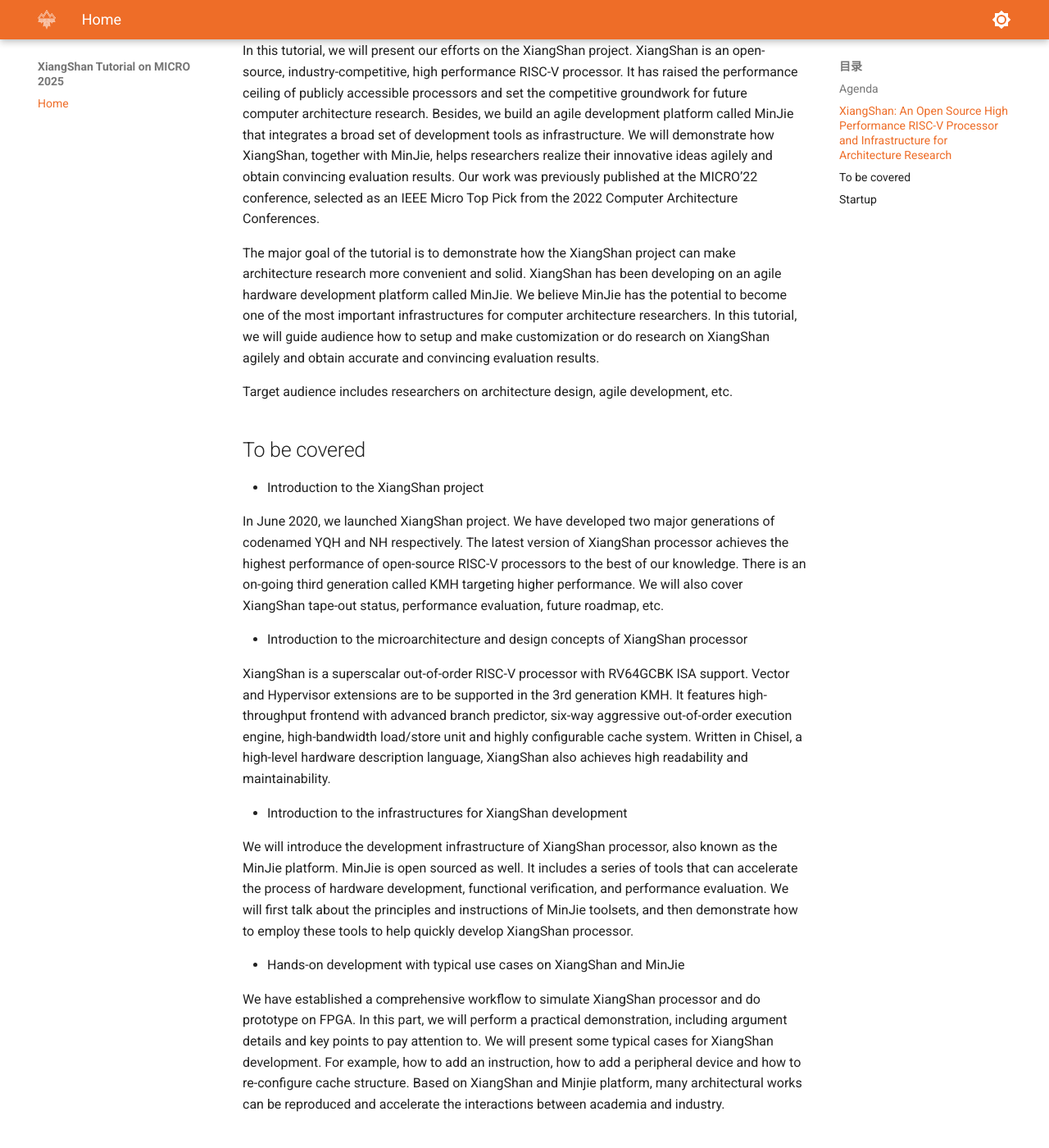
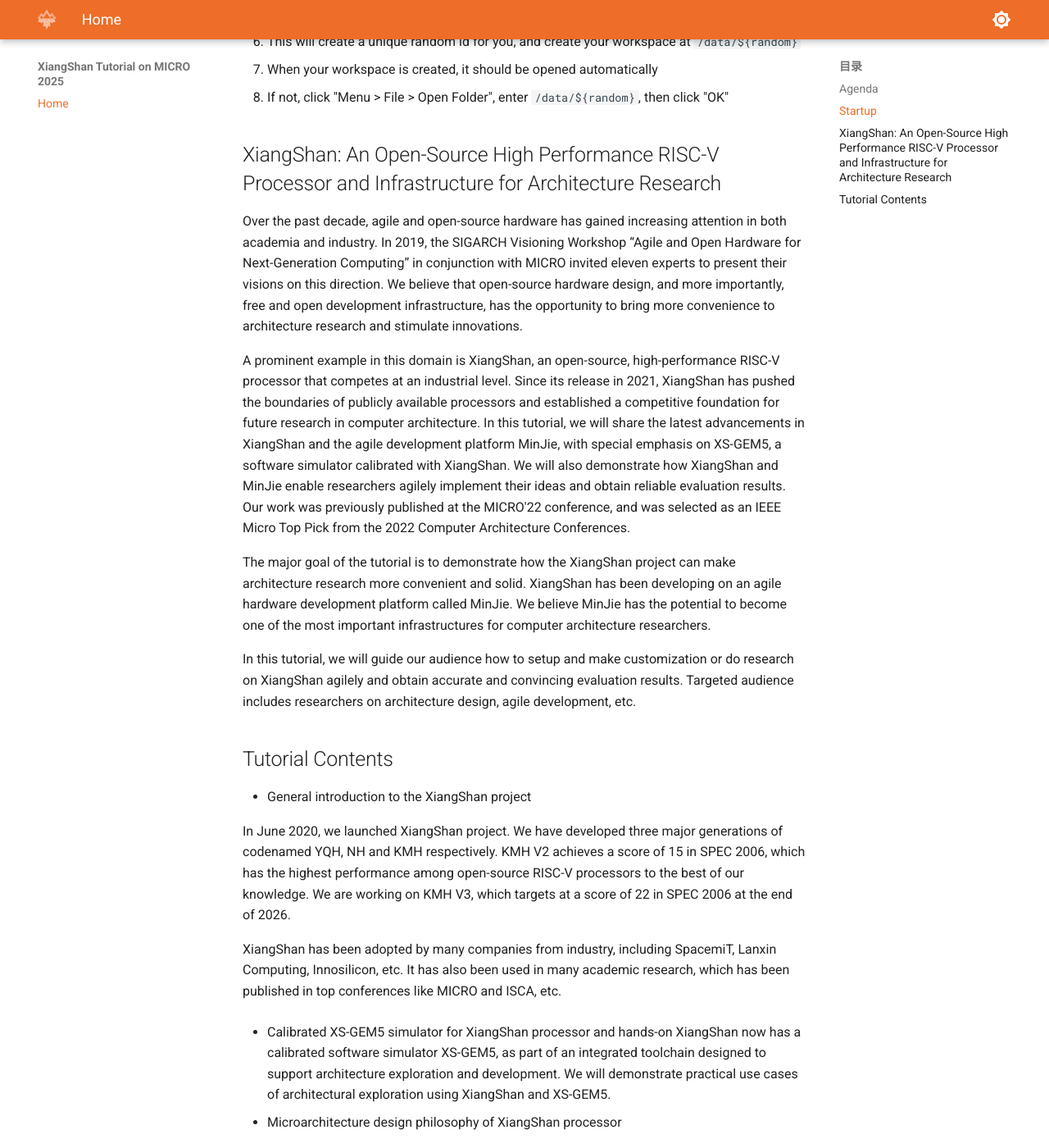
Before and after one commit to OpenXiangShan/tutorial, an MkDocs documentation site: the page built from docs/index.md, in a window 1280 px wide and 1400 px high, scrolled down 899 px. Shown: the whole window at 82% size. Built offline with MkDocs 1.6.1 and Material for MkDocs 9.7.7, drawn with Linux system fonts in a browser that asks for light colours; some of the changed text lies outside the part shown.

Commit message:
update tutorial home page

```diff
--- a/docs/index.md
+++ b/docs/index.md
@@ -1,60 +1,60 @@
 # Tutorials at MICRO'25
 
-We are going to host half-day tutorials on XiangShan and MinJie during MICRO'25 in Seoul, South Korea on October 19, 2025.
+We are excited to host a tutorial on XiangShan at MICRO 2025! We look forward to seeing you at Astor (Lotte Hotel, 36F) on Sunday, October 19, 2025, from 8:00 AM to 12:00 PM.
+
 
 ## Agenda
 
-**Time: Morning, Sunday, October 19**
-
-| Time          | Topic                                            | Slides     |
-| ------------- | ------------------------------------------------ | ---------- |
-| 8:00 - 8:30   | General introduction                             | To be done |
-| 8:30 - 10:00  | Introduction of XS-Gem5 and hands-on             | To be done |
-| 10:00 - 10:30 | Coffee Break                                     |            |
-| 10:30 - 11:00 | Microarchitecture design philosophy of XiangShan | To be done |
-| 11:00 - 12:00 | Development workflows and hands-on               | To be done |
-
-
-
-## XiangShan: An Open Source High Performance RISC-V Processor and Infrastructure for Architecture Research
-
-Over the past decade, agile and open-source hardware has gained increasing attentions in both academia and industry. In 2019, the SIGARCH Visioning Workshop “Agile and Open Hardware for Next-Generation Computing” in conjunction with MICRO invited eleven experts to present their visions on this direction. We believe that open-source hardware design, and more importantly, free and open development infrastructure, has the opportunity to bring more convenience to architecture research and stimulate innovations.
-
-In this tutorial, we will present our efforts on the XiangShan project. XiangShan is an open-source, industry-competitive, high performance RISC-V processor. It has raised the performance ceiling of publicly accessible processors and set the competitive groundwork for future computer architecture research. Besides, we build an agile development platform called MinJie that integrates a broad set of development tools as infrastructure. We will demonstrate how XiangShan, together with MinJie, helps researchers realize their innovative ideas agilely and obtain convincing evaluation results. Our work was previously published at the MICRO’22 conference, selected as an IEEE Micro Top Pick from the 2022 Computer Architecture Conferences.
-
-The major goal of the tutorial is to demonstrate how the XiangShan project can make architecture research more convenient and solid. XiangShan has been developing on an agile hardware development platform called MinJie. We believe MinJie has the potential to become one of the most important infrastructures for computer architecture researchers. In this tutorial, we will guide audience how to setup and make customization or do research on XiangShan agilely and obtain accurate and convincing evaluation results.
-
-Target audience includes researchers on architecture design, agile development, etc.
-
-
-
-## To be covered
-
-- Introduction to the XiangShan project
-
-In June 2020, we launched XiangShan project. We have developed two major generations of codenamed YQH and NH respectively. The latest version of XiangShan processor achieves the highest performance of open-source RISC-V processors to the best of our knowledge. There is an on-going third generation called KMH targeting higher performance. We will also cover XiangShan tape-out status, performance evaluation, future roadmap, etc.
-
-- Introduction to the microarchitecture and design concepts of XiangShan processor
-
-XiangShan is a superscalar out-of-order RISC-V processor with RV64GCBK ISA support. Vector and Hypervisor extensions are to be supported in the 3rd generation KMH. It features high-throughput frontend with advanced branch predictor, six-way aggressive out-of-order execution engine, high-bandwidth load/store unit and highly configurable cache system. Written in Chisel, a high-level hardware description language, XiangShan also achieves high readability and maintainability.
-
-- Introduction to the infrastructures for XiangShan development
-
-We will introduce the development infrastructure of XiangShan processor, also known as the MinJie platform. MinJie is open sourced as well. It includes a series of tools that can accelerate the process of hardware development, functional verification, and performance evaluation. We will first talk about the principles and instructions of MinJie toolsets, and then demonstrate how to employ these tools to help quickly develop XiangShan processor.
-
-- Hands-on development with typical use cases on XiangShan and MinJie
-
-We have established a comprehensive workflow to simulate XiangShan processor and do prototype on FPGA. In this part, we will perform a practical demonstration, including argument details and key points to pay attention to. We will present some typical cases for XiangShan development. For example, how to add an instruction, how to add a peripheral device and how to re-configure cache structure. Based on XiangShan and Minjie platform, many architectural works can be reproduced and accelerate the interactions between academia and industry.
+| Time          | Topic                                            | Slides          |
+| ------------- | ------------------------------------------------ | --------------- |
+| 8:00 - 8:30   | General introduction                             | To be disclosed |
+| 8:30 - 10:00  | Introduction of XS-Gem5 and hands-on             | To be disclosed |
+| 10:00 - 10:30 | Coffee Break                                     |                 |
+| 10:30 - 11:00 | Microarchitecture design philosophy of XiangShan | To be disclosed |
+| 11:00 - 12:00 | Development workflows and hands-on               | To be disclosed |
 
 ## Startup
 
-This time, we're hosting a code-server on demo server for guests, here are steps to take part:
+In this tutorial, we're hosting a code-server for our participants. Here are steps to take part in the hands-on sessions:
 
 1. Open <https://t.xiangshan.cc> in your browser
 2. Enter password: TO BE DISCLOSED ON SITE
 3. By default you should see a terminal
-   1. If not, click Menu (triple dashes) on the top-left corner, then "Terminal > New Terminal"
+   - If not, click Menu (triple dashes) on the top-left corner, then "Terminal > New Terminal"
 4. Run `./start.sh` in the terminal
-   1. This will create a unique random id for you, and create your workspace at `/data/${random}`
+   - This will create a unique random id for you, and create your workspace at `/data/${random}`
 5. When your workspace is created, it should be opened automatically
-   1. If not, click "Menu > File > Open Folder", enter `/data/${random}`, then click "OK"
+   - If not, click "Menu > File > Open Folder", enter `/data/${random}`, then click "OK"
+
+## XiangShan: An Open-Source High Performance RISC-V Processor and Infrastructure for Architecture Research
+
+Over the past decade, agile and open-source hardware has gained increasing attention in both academia and industry. In 2019, the SIGARCH Visioning Workshop “Agile and Open Hardware for Next-Generation Computing” in conjunction with MICRO invited eleven experts to present their visions on this direction. We believe that open-source hardware design, and more importantly, free and open development infrastructure, has the opportunity to bring more convenience to architecture research and stimulate innovations.
+
+A prominent example in this domain is XiangShan, an open-source, high-performance RISC-V processor that competes at an industrial level. Since its release in 2021, XiangShan has pushed the boundaries of publicly available processors and established a competitive foundation for future research in computer architecture. In this tutorial, we will share the latest advancements in XiangShan and the agile development platform MinJie, with special emphasis on XS-GEM5, a software simulator calibrated with XiangShan. We will also demonstrate how XiangShan and MinJie enable researchers agilely implement their ideas and obtain reliable evaluation results. Our work was previously published at the MICRO'22 conference, and was selected as an IEEE Micro Top Pick from the 2022 Computer Architecture Conferences.
+
+The major goal of the tutorial is to demonstrate how the XiangShan project can make architecture research more convenient and solid. XiangShan has been developing on an agile hardware development platform called MinJie. We believe MinJie has the potential to become one of the most important infrastructures for computer architecture researchers.
+
+In this tutorial, we will guide our audience how to setup and make customization or do research on XiangShan agilely and obtain accurate and convincing evaluation results. Targeted audience includes researchers on architecture design, agile development, etc.
+
+## Tutorial Contents
+
+- General introduction to the XiangShan project
+
+In June 2020, we launched XiangShan project. We have developed three major generations of codenamed YQH, NH and KMH respectively. KMH V2 achieves a score of 15 in SPEC 2006, which has the highest performance among open-source RISC-V processors to the best of our knowledge. We are working on KMH V3, which targets at a score of 22 in SPEC 2006 at the end of 2026.
+
+XiangShan has been adopted by many companies from industry, including SpacemiT, Lanxin Computing, Innosilicon, etc. It has also been used in many academic research, which has been published in top conferences like MICRO and ISCA, etc.
+
+- Calibrated XS-GEM5 simulator for XiangShan processor and hands-on
+XiangShan now has a calibrated software simulator XS-GEM5, as part of an integrated toolchain designed to support architecture exploration and development. We will demonstrate practical use cases of architectural exploration using XiangShan and XS-GEM5.
+
+- Microarchitecture design philosophy of XiangShan processor
+
+XiangShan is a superscalar out-of-order RISC-V processor with full support for RVA23 profile. It features high-throughput frontend with advanced branch predictor, six-way aggressive out-of-order execution engine, high-bandwidth load/store unit and highly configurable cache system.
+
+Instead of just giving a flat description of the microarchitecture of XiangShan, we will share our design philosophy and trade-offs in various aspects, hoping to provide insights for architecture researchers.
+
+- Introduction to the infrastructures for XiangShan development and hands-on
+
+We will introduce the development infrastructure of XiangShan processor, also known as the MinJie platform, which is fully open-sourced. It includes a series of tools that can accelerate the process of hardware development, functional verification, and performance evaluation. We will first talk about the principles and instructions of MinJie toolsets, and then demonstrate how to employ these tools to help quickly develop XiangShan processor.
+
+We have established a comprehensive workflow to simulate XiangShan processor and do prototype on FPGA. In this part, we will perform a practical demonstration, including argument details and key points to pay attention to. We will present some typical cases for XiangShan development. For example, how to add an instruction, how to add a peripheral device and how to re-configure cache structure. Based on XiangShan and Minjie platform, many architectural works can be reproduced and accelerate the interactions between academia and industry.
```
